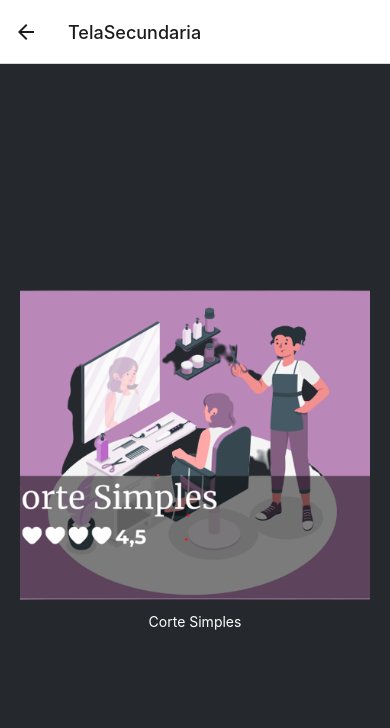
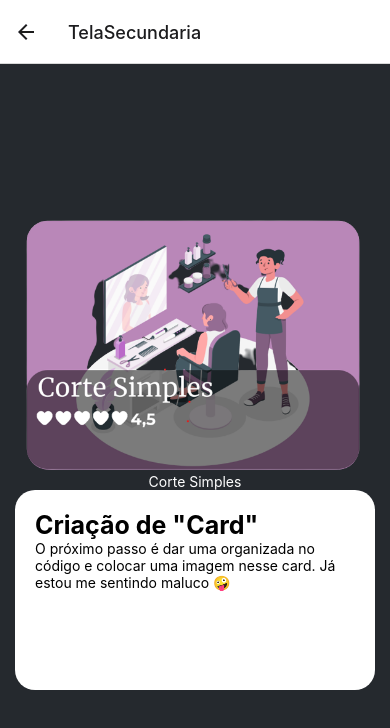
Before and after one commit to LucassantoSCruz/projetotcc, a React Native app: screen /TelaSecundaria in a window 390 px wide. Shown: the top 728 px of the page. Built offline with nearby package versions, Linux system fonts and the light colour scheme.

Commit message:
Atualização
Começo da criação de um "Card"

```diff
--- a/App.js
+++ b/App.js
@@ -3,10 +3,9 @@
 import {createNativeStackNavigator} from '@react-navigation/native-stack';
 import TelaSecundaria from './TelaSecundaria';
 import TelaInicial from './TelaInicial';
-import { Button } from 'react-native';
-import { styleProps } from 'react-native-web/dist/cjs/modules/forwardedProps';
 
-const Stack = createNativeStackNavigator();
+const Stack = createNativeStackNavigator(
+);
 
 function Navegacao (){
   return (
--- /dev/null
+++ b/Components.js
@@ -0,0 +1,35 @@
+import React from 'react';
+import { View, Text, StyleSheet, Dimensions } from 'react-native';
+
+const BelezuraCard = () => {
+    return (
+        <View style={style.view}>
+            <Text style={style.text1}>
+                Criação de "Card"
+            </Text>
+            <Text style={style.text2}>
+                O próximo passo é dar uma organizada no código e colocar uma imagem nesse card. Já estou me sentindo maluco 🤪
+            </Text>
+        </View>
+    )
+}
+
+const telaWidht = (Dimensions.get('window').width)
+
+const style = StyleSheet.create({
+    view: {
+        width: telaWidht - 30,
+        backgroundColor: 'white',
+        height: 200,
+        padding: 20,
+        borderRadius: 20
+    },
+    text1: {
+        fontWeight: 'bold',
+        fontSize: 25
+    },
+    text2: {
+    },
+})
+
+export default BelezuraCard;
--- a/TelaSecundaria.js
+++ b/TelaSecundaria.js
@@ -1,4 +1,5 @@
 import { StyleSheet, Text, View, Image } from 'react-native';
+import BelezuraCard from './Components';
 
 const TelaSecundaria = ({}) => {
   return (
@@ -13,6 +14,9 @@
       style={style.text}>
         Corte Simples
     </Text>
+
+    <BelezuraCard>
+    </BelezuraCard>
 
     </View>
   );
```
Also changed, not shown: TelaInicial.js (+7 -4 lines).
